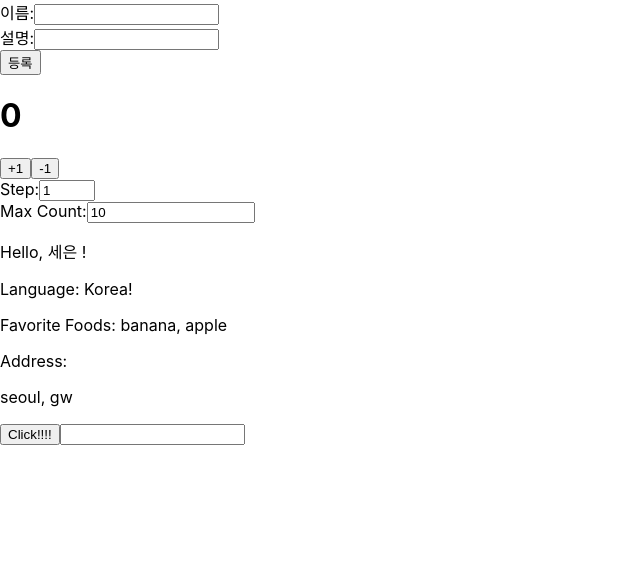
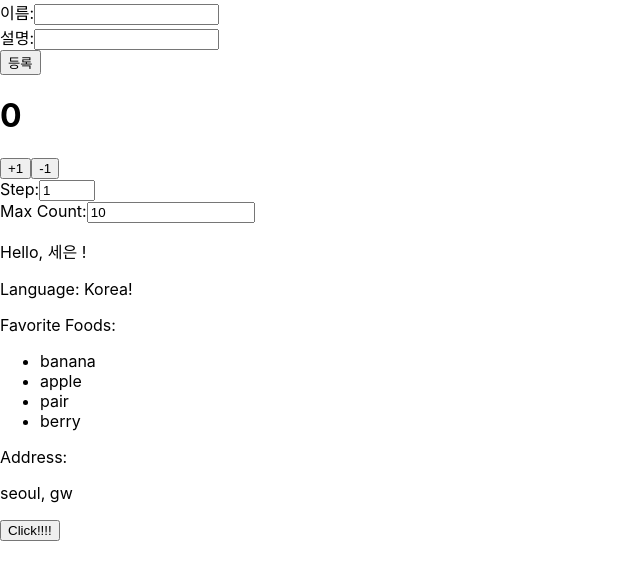
Before and after one commit to SeEun9618/typescript, a React (Create React App) app: page / in a window 1280 px wide. Shown: the top 580 px of the page, without its empty margins (0-640 px from the left). Built offline with nearby package versions, Linux system fonts and the light colour scheme.

Commit message:
onClick 함수 추가

```diff
--- a/src/App.tsx
+++ b/src/App.tsx
@@ -24,6 +24,10 @@ const App: React.FC = () => {
       console.log(`${name} 안녕!!`);
   };
 
+  const handleFoodClick = (food: string) => {
+      console.log(`Clicked on ${food}`);
+  };
+
   return (
       <>
         <MyForm onSubmit={onSubmit} />
@@ -32,8 +36,9 @@ const App: React.FC = () => {
             name="세은"
             onClick={onClick}
             language="Korea!"
-            favoriteFoods={["banana", "apple"]}
+            favoriteFoods={["banana", "apple", "pair", "berry"]}
             address={{city: "seoul", state: "gw"}}
+            onFoodClick={handleFoodClick}
         />
       </>
   );
--- a/src/Greetings.tsx
+++ b/src/Greetings.tsx
@@ -1,4 +1,4 @@
-import React, { useRef } from 'react';
+import React from 'react';
 
 type GreetingsProps = {
     name: string;
@@ -12,6 +12,7 @@ type GreetingsProps = {
         city: string;
         state: string;
     };
+    onFoodClick?: (food: string) => void;
 };
 
 function Greetings({
@@ -23,13 +24,13 @@ function Greetings({
                        language,
                        favoriteFoods,
                        address,
+                       onFoodClick,
                    }: GreetingsProps) {
-    const inputRef = useRef<HTMLInputElement | null>(null);
+    const handleClick = () => onClick(name);
 
-    const handleClick = () => {
-        onClick(name);
-        if (inputRef.current) {
-            inputRef.current.focus();
+    const handleFoodClick = (food: string) => {
+        if (onFoodClick) {
+            onFoodClick(food);
         }
     };
 
@@ -39,7 +40,14 @@ function Greetings({
             {optional && <p>{optional}</p>}
             {age && <p>Age: {age}</p>}
             <p>Language: {language}</p>
-            <p>Favorite Foods: {favoriteFoods.join(', ')}</p>
+            <p>Favorite Foods:</p>
+            <ul>
+                {favoriteFoods.map((food, index) => (
+                    <li key={index} onClick={() => handleFoodClick(food)}>
+                        {food}
+                    </li>
+                ))}
+            </ul>
             {address && (
                 <>
                     <p>Address:</p>
@@ -50,7 +58,6 @@ function Greetings({
             )}
             <div>
                 <button onClick={handleClick}>Click!!!!</button>
-                <input type="text" ref={inputRef} />
             </div>
         </div>
     );
```
